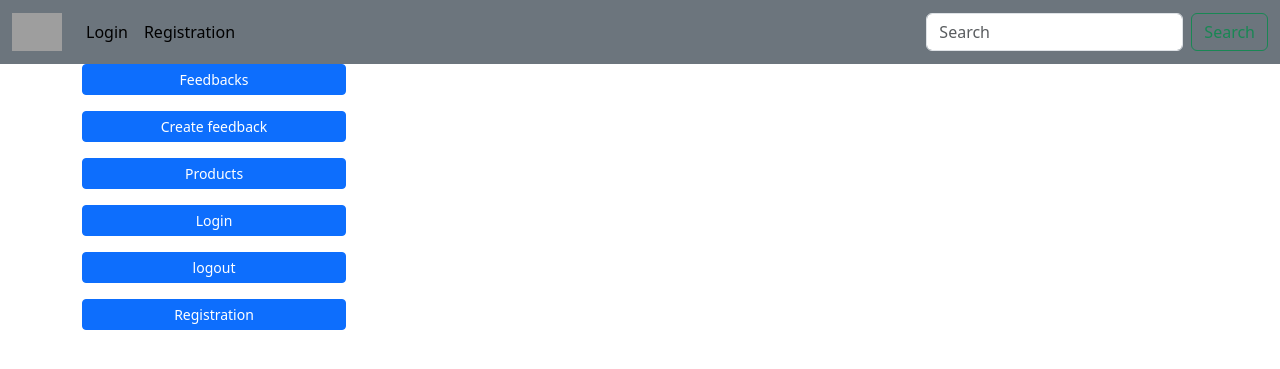
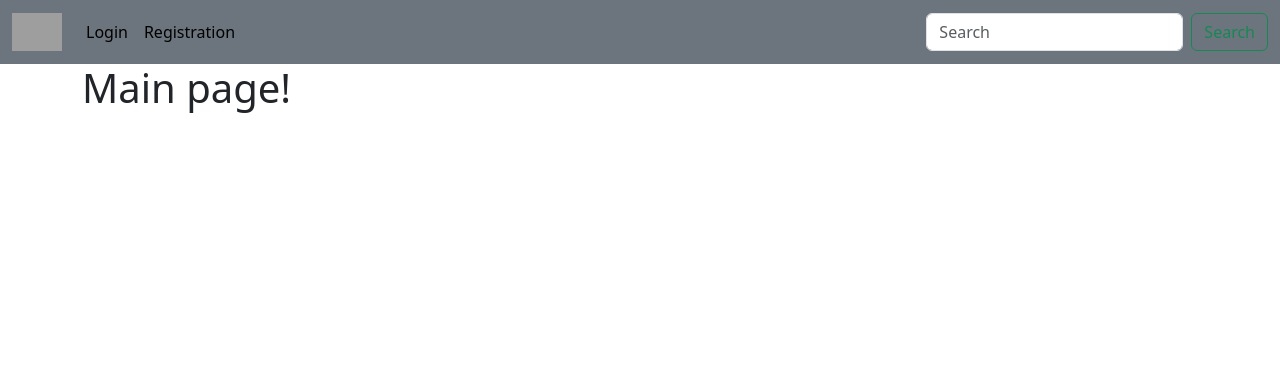
Before and after one commit to Laskavchuk/hillel_02_03_2023, a Django app: page / in a window 1280 px wide. Shown: the top 369 px of the page. Run offline with Django 4.2, Linux system fonts and the light colour scheme; parts of the project's set-up code (start-up, migrations or seed data) failed here and were passed over; some libraries are stand-ins or nearby versions; grey boxes are pictures that could not be loaded.

Commit message:
main page

```diff
--- a/templates/main/index.html
+++ b/templates/main/index.html
@@ -1,11 +1,4 @@
 {% extends 'base.html' %}
 {% block content %}
-<div style="width: 18rem;">
-    <a href="{% url 'feedbacks' %}" class="btn btn-primary btn-sm d-block mb-3">Feedbacks</a>
-    <a href="{% url 'feedback_create' %}" class="btn btn-primary btn-sm d-block mb-3">Create feedback</a>
-    <a href="{% url 'products' %}" class="btn btn-primary btn-sm d-block mb-3">Products</a>
-    <a href="{% url 'login' %}" class="btn btn-primary btn-sm d-block mb-3">Login</a>
-    <a href="{% url 'logout' %}" class="btn btn-primary btn-sm d-block mb-3">logout</a>
-    <a href="{% url 'registration' %}" class="btn btn-primary btn-sm d-block mb-3">Registration</a>
-</div>
+<h1>Main page!</h1>
 {% endblock content %}
```
